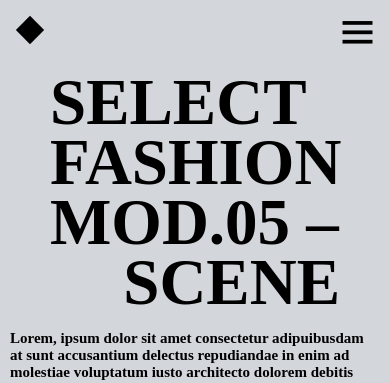
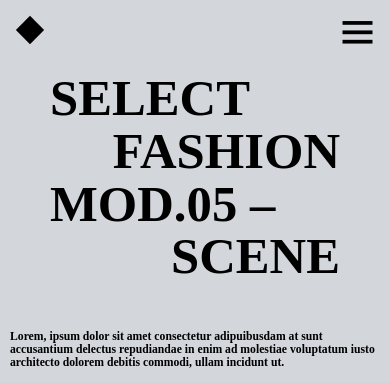
Before and after one commit to mohdaman16/Css-projects-I, a plain HTML site: page index.html in a window 390 px wide. Shown: the top 383 px of the page. Drawn offline with nearby package versions, Linux system fonts and the light colour scheme.

Commit message:
responsiveness

```diff
--- a/style.css
+++ b/style.css
@@ -214,18 +214,19 @@ html,body{
     #left-middle-center{
 
           grid-column: 1/3;
-          height: 90%;
+          height:30vh ;
           padding:0px 30px;
+
 
 
 
 
       }
       #left-middle-center h1{
-          font-size: 65px;
+          font-size: 13vw;
           padding:35px 20px 10px 20px;
 
-          line-height: 15px;
+          line-height:2vw;
 
 
       }
@@ -244,8 +245,8 @@ html,body{
     #left-bottom-center p{
         padding: 0px 10px;
         font-family: Gilroy Light;
-        font-size: 15px;
-        position: relative;
+        font-size: 3vw;
+
         font-weight: 800;
 
 
```
